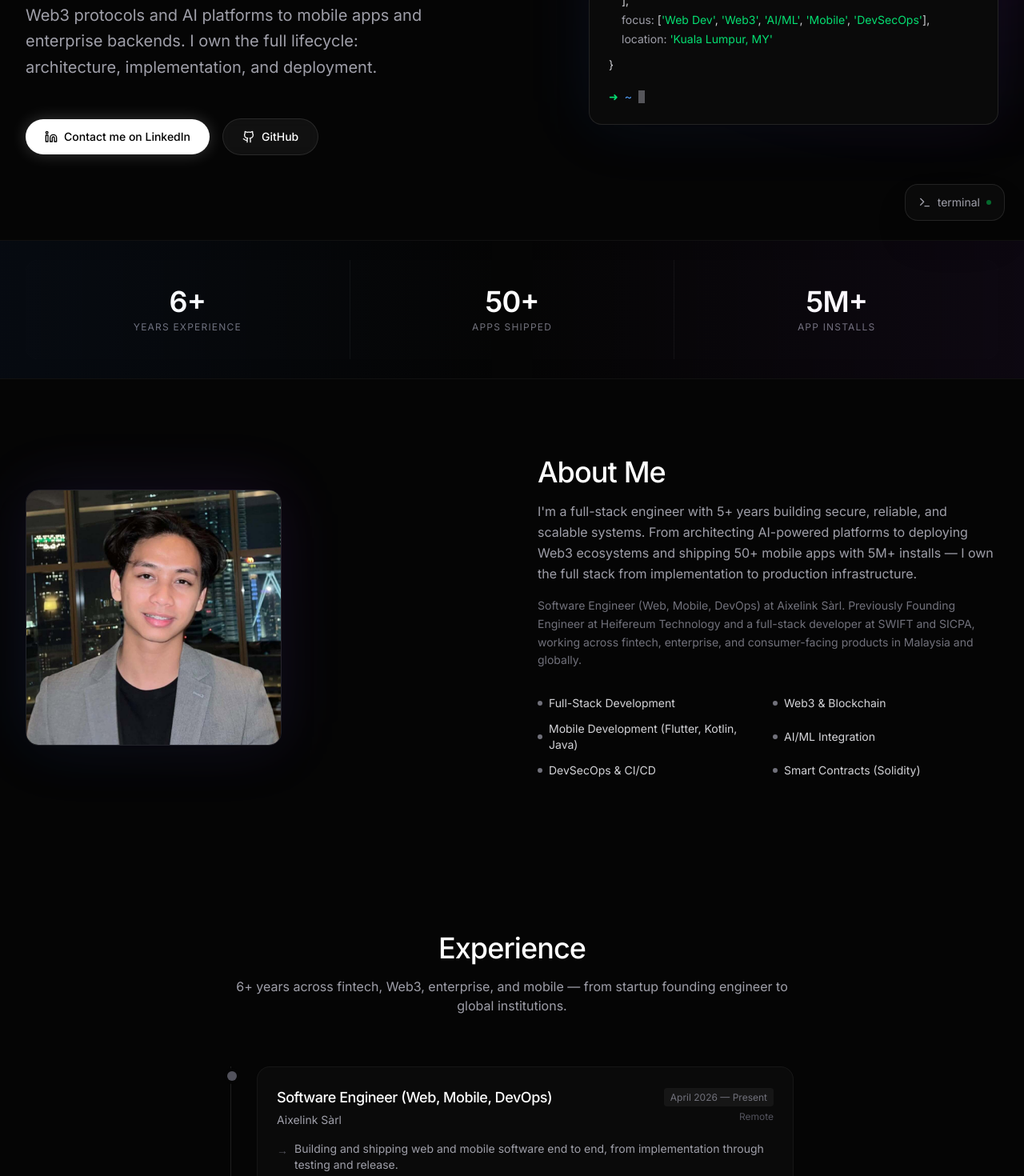
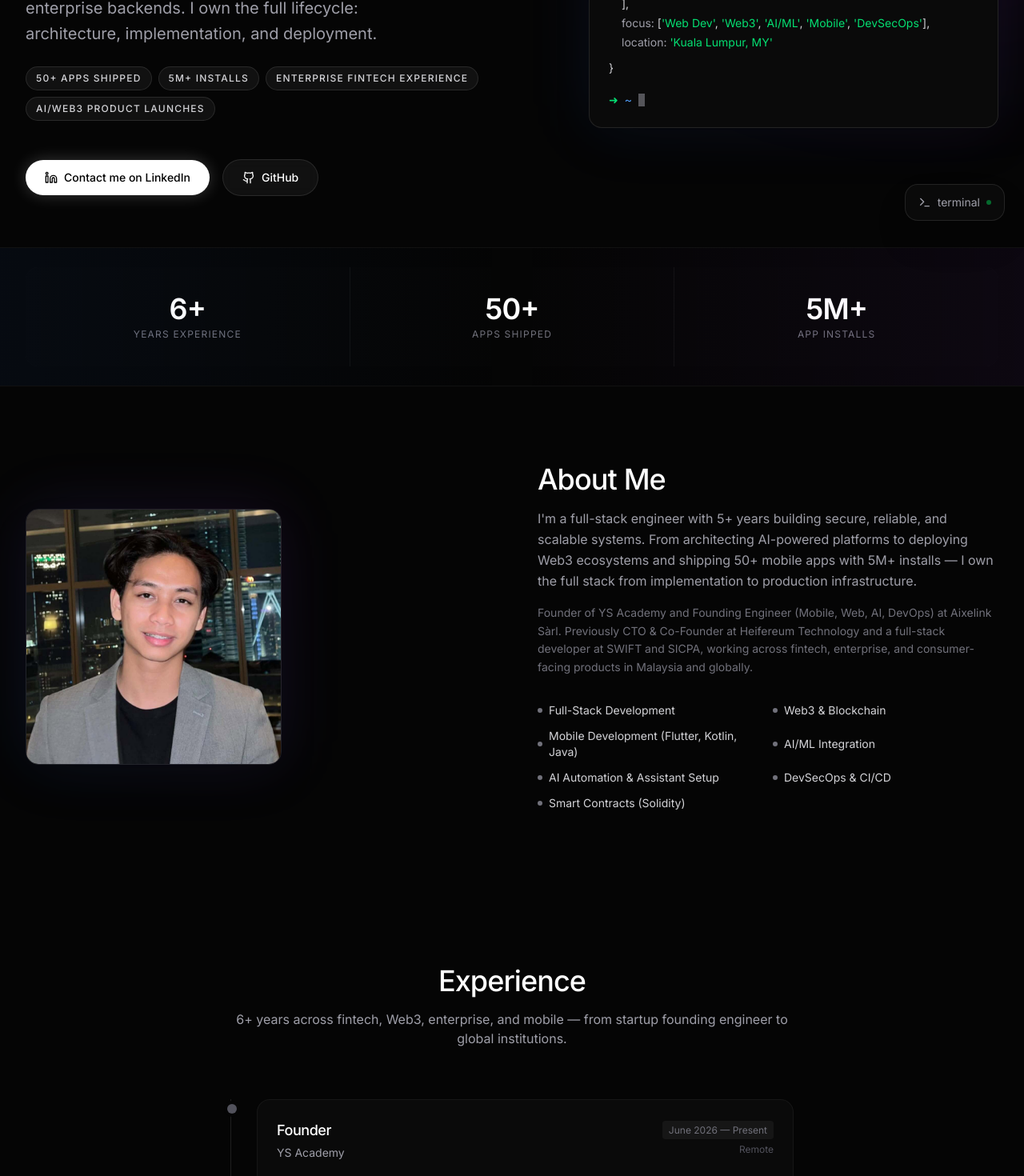
Before and after one commit to yusufsuhair/yusufsuhair-web, a Next.js app: page / in a window 1280 px wide. Shown: the part 500-1970 px from the top of the page at 80% size. Built offline with nearby package versions, Linux system fonts and the light colour scheme.

Commit message:
Update portfolio content and project roles

```diff
--- a/components/AboutWidget.tsx
+++ b/components/AboutWidget.tsx
@@ -12,6 +12,7 @@ const specializations = [
   "Web3 & Blockchain",
   "Mobile Development (Flutter, Kotlin, Java)",
   "AI/ML Integration",
+  "AI Automation & Assistant Setup",
   "DevSecOps & CI/CD",
   "Smart Contracts (Solidity)",
 ];
@@ -58,9 +59,10 @@ export default function AboutWidget() {
                 to production infrastructure.
               </p>
               <p className="text-zinc-500 text-sm leading-relaxed">
-                Software Engineer (Web, Mobile, DevOps) at Aixelink Sàrl. Previously Founding Engineer
-                at Heifereum Technology and a full-stack developer at SWIFT and SICPA, working across
-                fintech, enterprise, and consumer-facing products in Malaysia and globally.
+                Founder of YS Academy and Founding Engineer (Mobile, Web, AI, DevOps) at Aixelink Sàrl.
+                Previously CTO & Co-Founder at Heifereum Technology and a full-stack developer at SWIFT
+                and SICPA, working across fintech, enterprise, and consumer-facing products in Malaysia
+                and globally.
               </p>
             </div>
 
--- a/components/ExperienceWidget.tsx
+++ b/components/ExperienceWidget.tsx
@@ -13,18 +13,27 @@ interface Job {
 
 const experienceData: Job[] = [
   {
-    title: "Software Engineer (Web, Mobile, DevOps)",
+    title: "Founder",
+    company: "YS Academy",
+    period: "June 2026 — Present",
+    location: "Remote",
+    description: [
+      "Helping beginners and business-minded learners build real-world websites, automations, and digital products using AI, vibe coding, and modern no-code/low-code tools.",
+    ],
+    tech: ["AI", "Vibe Coding", "No-Code", "Low-Code", "Automation", "Web"],
+  },
+  {
+    title: "Founding Engineer (Mobile, Web, AI, DevOps)",
     company: "Aixelink Sàrl",
     period: "April 2026 — Present",
     location: "Remote",
     description: [
-      "Building and shipping web and mobile software end to end, from implementation through testing and release.",
-      "Improving CI/CD, cloud or server infrastructure, and operational workflows to support reliable deployments.",
+      "Architected and deployed the full infrastructure stack including Nginx static serving, Cloudflare Tunnel/ngrok public exposure, and Android WebView bridge integration connecting native device APIs to a web-based UI.",
     ],
-    tech: ["Web", "Mobile", "DevOps", "CI/CD"],
+    tech: ["Mobile", "Web", "AI", "DevOps", "Nginx", "Cloudflare Tunnel", "Android WebView"],
   },
   {
-    title: "Founding Engineer",
+    title: "CTO & Co-Founder (Mobile, Web, Blockchain)",
     company: "Heifereum Technology Sdn Bhd",
     period: "March 2024 — January 2026",
     location: "Kuala Lumpur, Malaysia",
@@ -34,7 +43,6 @@ const experienceData: Job[] = [
       "Engineered MooMetrics.io, a crypto analytics platform with real-time data and AI-based market insights using Python, Next.js, and Node.js",
       "Contributed to Dialektika.io, an AI tool that analyzes social content and sentiment for data-driven decision-making using Python, Next.js, and NestJS",
       "Built an e-commerce system from scratch using MedusaJS and Next.js with multi-vendor and custom admin panel support",
-      "Developed BoostFundCoin.org, a crypto-based crowdfunding platform with Web3 integration using Next.js",
       "Created AI-powered face recognition for NuuhaBeauty.com to detect acne and recommend skincare using computer vision and deep learning",
       "Managed CI/CD pipelines and server infrastructure for smooth deployment and operational stability across all projects",
     ],
--- a/components/HomeWidget.tsx
+++ b/components/HomeWidget.tsx
@@ -3,6 +3,12 @@
 import { Github, Linkedin } from "lucide-react";
 
 const CAREER_START_YEAR = 2020;
+const outcomes = [
+  "50+ apps shipped",
+  "5M+ installs",
+  "Enterprise fintech experience",
+  "AI/Web3 product launches",
+];
 
 export default function HomeWidget() {
   const yearsOfExperience = new Date().getFullYear() - CAREER_START_YEAR;
@@ -24,6 +30,16 @@ export default function HomeWidget() {
               <p className="text-lg md:text-xl text-zinc-400 max-w-lg leading-relaxed">
                 {yearsOfExperience}+ years building secure, reliable systems — from Web3 protocols and AI platforms to mobile apps and enterprise backends. I own the full lifecycle: architecture, implementation, and deployment.
               </p>
+              <div className="flex flex-wrap gap-2 pt-2">
+                {outcomes.map((outcome) => (
+                  <span
+                    key={outcome}
+                    className="rounded-full border border-white/10 bg-white/5 px-3 py-1.5 text-xs font-medium uppercase tracking-widest text-zinc-300"
+                  >
+                    {outcome}
+                  </span>
+                ))}
+              </div>
             </div>
 
             <div className="flex flex-wrap items-center gap-4 pt-4">
--- a/components/ProjectsWidget.tsx
+++ b/components/ProjectsWidget.tsx
@@ -6,6 +6,7 @@ import { motion } from "framer-motion";
 
 interface Project {
   title: string;
+  role: string;
   url?: string;
   description: string;
   tech: string[];
@@ -19,6 +20,7 @@ interface Project {
 const projectsData: Project[] = [
   {
     title: "$REMBUYANG Memecoin",
+    role: "Founder / Lead Engineer",
     url: "https://rembuyang.vercel.app",
     description:
       "The biggest Roti John restaurant memecoin: a decentralized, community-owned $REMBUYANG experience with an on-chain ecosystem, tokenomics, and live market stats.",
@@ -28,6 +30,7 @@ const projectsData: Project[] = [
   },
   {
     title: "MooMetrics - Crypto Analytics Platform",
+    role: "CTO / Lead Engineer",
     url: "https://moometrics.io",
     description: "Advanced crypto portfolio tracker and analytics platform for DeFi and NFT assets with real-time insights.",
     tech: ["Next.js", "TypeScript", "Tailwind", "Node.js", "Python"],
@@ -36,6 +39,7 @@ const projectsData: Project[] = [
   },
   {
     title: "myClipper - Content Creation Platform",
+    role: "Built by me",
     url: "https://myclipper.vercel.app/",
     description: "Run campaigns or apply to them. Get paid per views. Business owners set commission per 1k views; clippers apply and get paid when views are delivered — one platform for both.",
     tech: ["Next.js", "TypeScript", "Tailwind"],
@@ -44,6 +48,7 @@ const projectsData: Project[] = [
   },
   {
     title: "MooMetrics Mobile",
+    role: "Lead Mobile Engineer",
     description: "Native mobile app for crypto portfolio tracking with advanced analytics and real-time alerts.",
     android: "https://play.google.com/store/apps/details?id=com.heifereum.moometrics_mobile&hl=en",
     ios: "https://apps.apple.com/my/app/moometrics-crypto-analytics/id6741414782",
@@ -53,7 +58,8 @@ const projectsData: Project[] = [
   },
   {
     title: "Memecoin Launchpad Projects",
-    url: "https://walid.fun",
+    role: "CTO / Lead Web3 Engineer",
+    url: "https://walid-memecoin-website.vercel.app/",
     description: "Series of community-driven memecoin launches including $WALID and $TSI (Trump Survive Index) — each with dedicated landing pages, tokenomics, staking mechanics, and on-chain integrations.",
     tech: ["Next.js", "TypeScript", "Framer Motion", "Solidity", "Web3.js"],
     image: "/screenshot-walid.jpg",
@@ -61,6 +67,7 @@ const projectsData: Project[] = [
   },
   {
     title: "AIFiqh",
+    role: "Lead AI Engineer",
     url: "https://aifiqh.com",
     description: "AI-powered Islamic Q&A platform providing accurate fiqh and religious guidance.",
     tech: ["Next.js", "Python", "NestJS", "NLP"],
@@ -69,6 +76,7 @@ const projectsData: Project[] = [
   },
   {
     title: "Celebrity Video Call Entertainment Apps",
+    role: "Founder / Mobile Developer",
     description: "Entertainment suite of celebrity video call simulation apps, reaching 5M+ installs across 50+ published titles.",
     android: "https://play.google.com/store/apps/developer?id=Yusuf+Suhair",
     tech: ["Flutter", "Java", "Kotlin"],
@@ -77,6 +85,7 @@ const projectsData: Project[] = [
   },
   {
     title: "Live Streaming Simulation Apps",
+    role: "Founder / Mobile Developer",
     description: "Mobile apps simulating live streaming experiences featuring celebrities, with 3M+ installs and reusable platform templates.",
     android: "https://play.google.com/store/apps/details?id=com.yusufsuhair.fake_live",
     tech: ["Flutter", "Java"],
@@ -84,16 +93,8 @@ const projectsData: Project[] = [
     storesOnly: true,
   },
   {
-    title: "BoostFundCoin - Crypto Crowdfunding Platform",
-    url: "https://boostfundcoin.org",
-    description:
-      "BoostFundCoin is a decentralized crypto crowdfunding platform powered by blockchain and smart contracts, enabling transparent fundraising, automated contributions, and on-chain project delivery.",
-    tech: ["Solidity", "Next.js", "Web3.js", "Ethereum"],
-    image: "/screenshot-boostfundcoin.jpg",
-    category: "crypto",
-  },
-  {
     title: "Heifereum Landing Page",
+    role: "CTO & Co-Founder",
     url: "https://heifereum.com",
     description: "Technology company landing page showcasing innovative solutions and services.",
     tech: ["React", "Tone.js", "D3.js", "TypeScript"],
@@ -102,6 +103,7 @@ const projectsData: Project[] = [
   },
   {
     title: "Ejoe Swap (PancakeSwap Clone)",
+    role: "Web3 Engineer",
     url: "https://ejoe-swap-pancakeswap.vercel.app",
     description: "Decentralized crypto swap platform inspired by PancakeSwap on Ejoe Network.",
     tech: ["React", "Solidity", "Web3.js"],
@@ -110,6 +112,7 @@ const projectsData: Project[] = [
   },
   {
     title: "Ejoe NFT Marketplace",
+    role: "Web3 Engineer",
     url: "https://ejoe-nft.vercel.app",
     description: "OpenSea-style NFT marketplace for Ejoe Network with minting and trading features.",
     tech: ["React", "Solidity", "Web3.js"],
@@ -320,6 +323,9 @@ export default function ProjectsWidget() {
 
                 {/* Card Body */}
                 <div className="p-5 flex-1 flex flex-col relative z-10">
+                  <div className="mb-2 text-[10px] font-medium uppercase tracking-widest text-zinc-500">
+                    {project.role}
+                  </div>
                   <h3 className="text-base font-medium text-white mb-2 tracking-tight">
                     {project.title}
                   </h3>
--- a/components/SkillsWidget.tsx
+++ b/components/SkillsWidget.tsx
@@ -63,6 +63,14 @@ const skillGroups: SkillGroup[] = [
     iconColor: "#34d399",
     command: "cat ai-ml.txt",
     skills: ["NLP / GPT", "Computer Vision", "Deep Learning", "Python (ML)", "TensorFlow", "OpenAI API"],
+  },
+  {
+    id: "ai-automation",
+    label: "ai-automation",
+    Icon: SiOpenai,
+    iconColor: "#22d3ee",
+    command: "cat ai-automation.txt",
+    skills: ["AI Automation Development", "Assistant Setup", "n8n", "OpenClaw", "Hermes", "Workflow Automation", "Agentic Tools", "No-Code / Low-Code AI"],
   },
 ];
 
--- a/components/TerminalModal.tsx
+++ b/components/TerminalModal.tsx
@@ -56,7 +56,7 @@ const CMDS: Record<string, () => React.ReactNode> = {
       {w("Yusuf Suhair")}
       <p>{d("Role      ")} Fullstack & DevSecOps Engineer</p>
       <p>{d("Location  ")} Kuala Lumpur, Malaysia</p>
-      <p>{d("Company   ")} Aixelink Sàrl (Remote)</p>
+      <p>{d("Company   ")} YS Academy / Aixelink Sàrl (Remote)</p>
       <p>{d("XP        ")} 6+ years</p>
       <p>{d("Status    ")} {g("● Available for opportunities")}</p>
     </div>
@@ -69,8 +69,9 @@ const CMDS: Record<string, () => React.ReactNode> = {
         from AI-powered platforms to Web3 ecosystems and 50+ mobile apps with 5M+ installs.
       </p>
       <p className="text-zinc-500 leading-relaxed">
-        Currently at Aixelink Sàrl. Previously Founding Engineer at Heifereum Technology
-        and full-stack dev at SWIFT and SICPA across fintech and enterprise products.
+        Founder of YS Academy and currently Founding Engineer at Aixelink Sàrl. Previously
+        CTO & Co-Founder at Heifereum Technology and full-stack dev at SWIFT and SICPA
+        across fintech and enterprise products.
       </p>
     </div>
   ),
@@ -83,6 +84,7 @@ const CMDS: Record<string, () => React.ReactNode> = {
         ["DevOps & Cloud",    "Docker · Kubernetes · Terraform · AWS · CI/CD · Ansible"],
         ["Security",         "SonarQube · Trivy · OWASP ZAP · Snyk · SAST/DAST"],
         ["Web3 & AI",        "Solidity · Web3.js · Ethereum · GPT · Computer Vision"],
+        ["AI Automation",     "n8n · OpenClaw · Hermes · assistant setup · workflow automation"],
       ].map(([label, skills]) => (
         <div key={label} className="grid grid-cols-[180px_1fr]">
           {b(label)}
@@ -95,8 +97,9 @@ const CMDS: Record<string, () => React.ReactNode> = {
   experience: () => (
     <div className="space-y-2 text-sm">
       {[
-        ["Apr 2026 – Present",   "Software Engineer",    "Aixelink Sàrl"],
-        ["Mar 2024 – Jan 2026",  "Founding Engineer",    "Heifereum Technology"],
+        ["Jun 2026 – Present",   "Founder",              "YS Academy"],
+        ["Apr 2026 – Present",   "Founding Engineer",    "Aixelink Sàrl"],
+        ["Mar 2024 – Jan 2026",  "CTO & Co-Founder",     "Heifereum Technology"],
         ["Mar 2022 – Mar 2024",  "Full-Stack Developer", "SWIFT"],
         ["Dec 2020 – Feb 2022",  "Full-Stack Developer", "SICPA"],
         ["Aug 2019 – Present",   "Mobile Developer",     "Freelance"],
@@ -114,7 +117,6 @@ const CMDS: Record<string, () => React.ReactNode> = {
       {[
         ["MooMetrics",    "Crypto analytics platform",         "https://moometrics.io"],
         ["AIFiqh",        "AI-powered Islamic Q&A platform",   "https://aifiqh.com"],
-        ["BoostFundCoin", "Decentralised crypto crowdfunding", "https://boostfundcoin.org"],
         ["myClipper",     "Content creation & campaigns",      "https://myclipper.vercel.app"],
         ["Heifereum",     "Web3 tech company landing page",    "https://heifereum.com"],
       ].map(([name, desc, url]) => (
```
